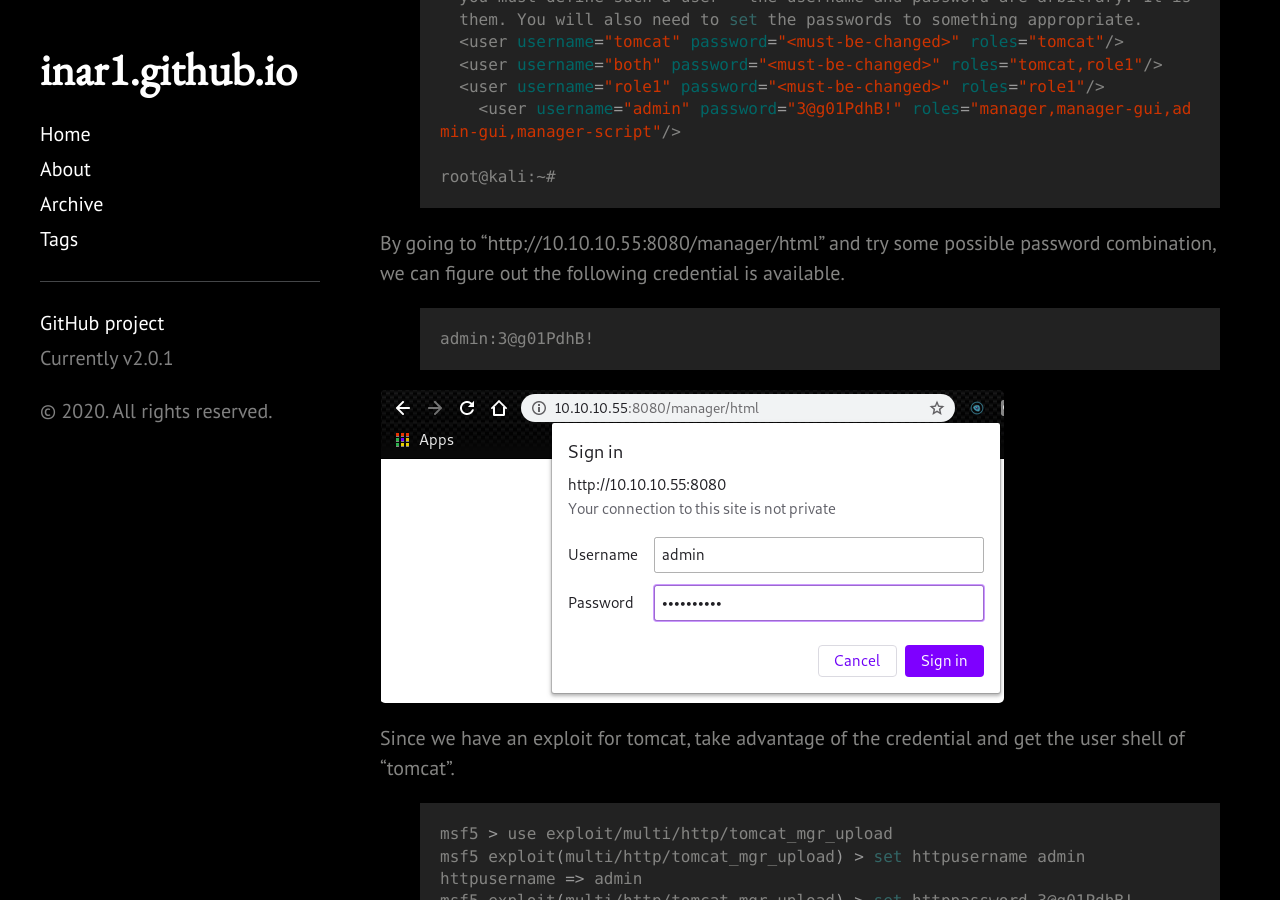
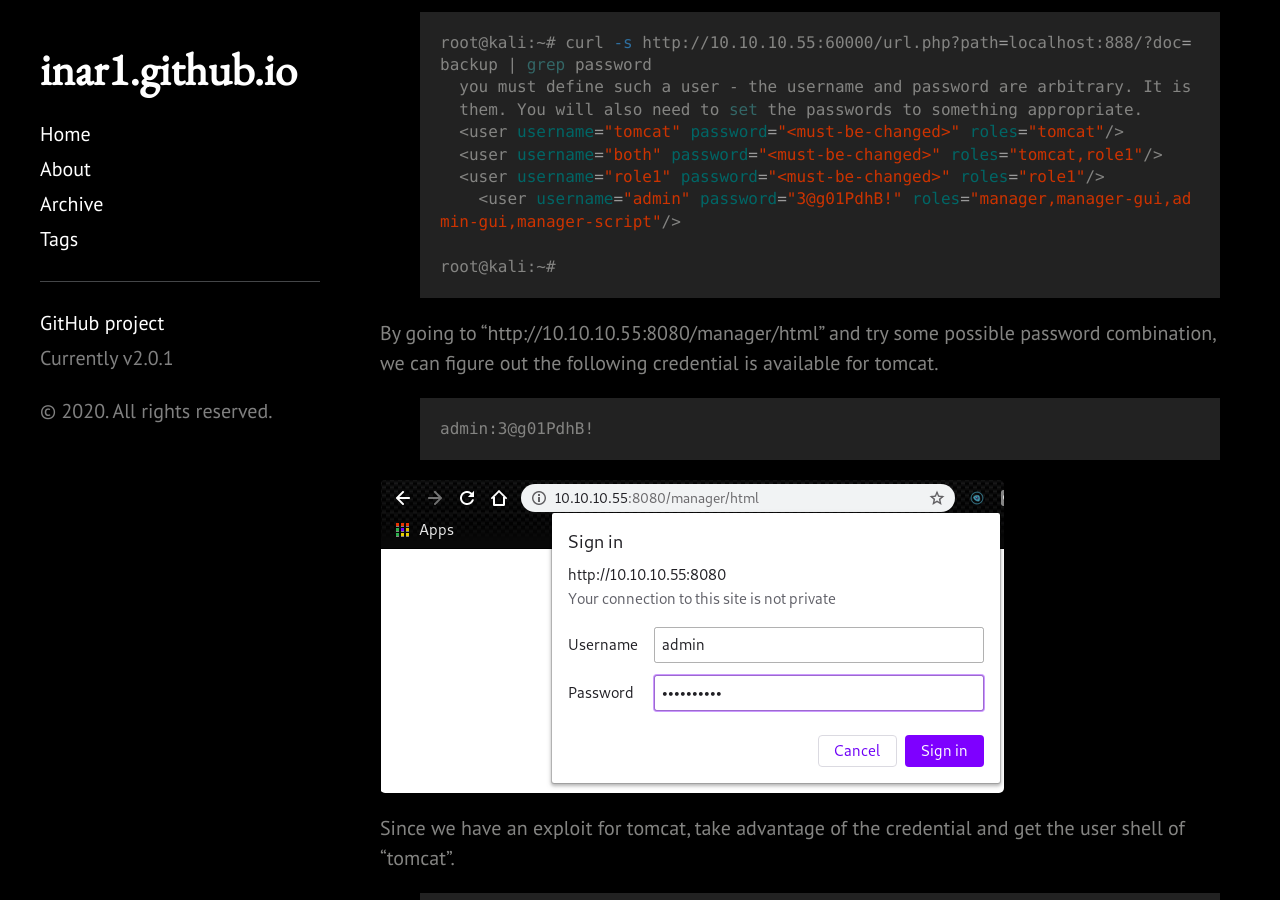
Before and after one commit to 1n4r1/1n4r1.github.io, a Jekyll site: the page built from _posts/2020-01-14-Hackthebox-Kotarak-Walkthrough.md, in a window 1280 px wide and 900 px high, scrolled down 6024 px. Built offline with Jekyll 4.4.1, drawn with Linux system fonts in a browser that asks for light colours; a style sheet for code colours, icons or effects is not loaded; some of the changed text lies outside the part shown.

Commit message:
add some lines

```diff
--- a/_posts/2020-01-14-Hackthebox-Kotarak-Walkthrough.md
+++ b/_posts/2020-01-14-Hackthebox-Kotarak-Walkthrough.md
@@ -153,7 +155,7 @@ root@kali:~#
 {% endhighlight %}
 
 By going to "http://10.10.10.55:8080/manager/html" and try some possible password combination,<br>
-we can figure out the following credential is available.
+we can figure out the following credential is available for tomcat.
 {% highlight shell %}
 admin:3@g01PdhB!
 {% endhighlight %}
```
Also changed, not shown: other parts of _posts/2020-01-14-Hackthebox-Kotarak-Walkthrough.md (+3 -0 lines).
